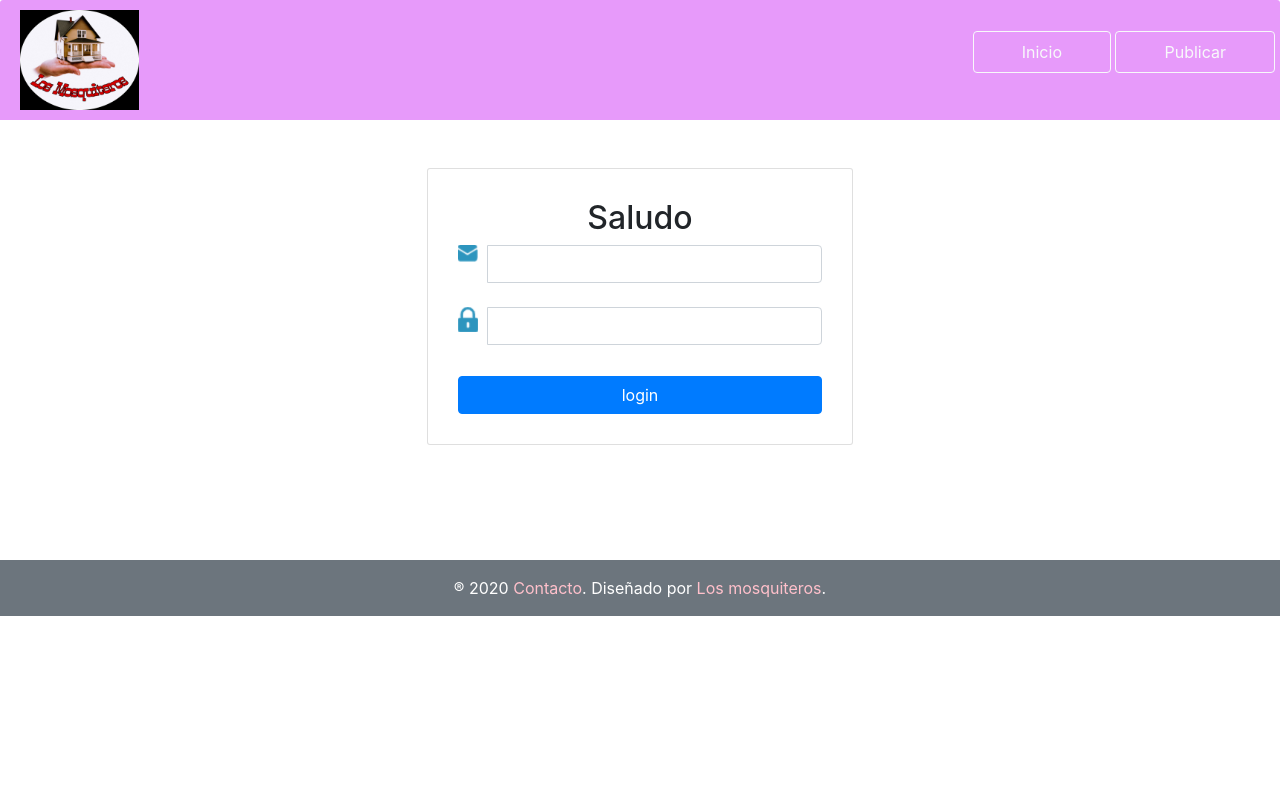
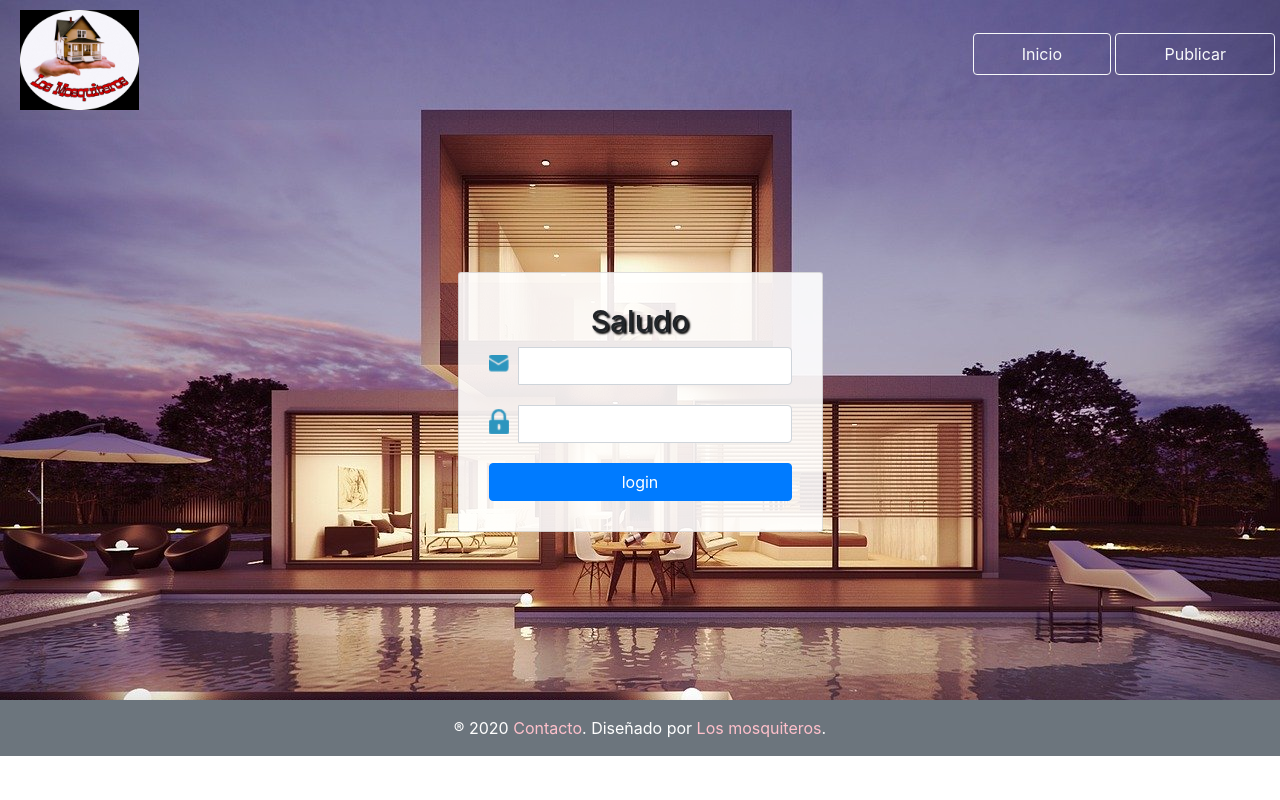
Before and after one commit to dchiapa/losMosquiteros, a PHP site: page /formLogin.php in a window 1280 px wide. Run offline with PHP 8.4, Linux system fonts and the light colour scheme.

Commit message:
login css

```diff
--- a/css/main.css
+++ b/css/main.css
@@ -33,9 +33,7 @@
 .formModificar {
     min-height: 576px;
 }
-#login{
-    min-height: 560px;
-}
+
 .Usuario {
     min-height: 700px;
 }
--- a/formLogin.php
+++ b/formLogin.php
@@ -5,8 +5,8 @@
 
 ?>
 <body>
-	<main id="login">
-		<header class="card-header border-0 mb-5">
+	<main id="ppal">
+		<header class="card-header border-0">
 			<img src="img/logo2.jpeg" alt="Logo de Los mosquiteros">
 			<h1 class="d-none">Los Mosquiteros</h1>
 			<nav>
@@ -18,15 +18,15 @@
 			</nav>
 		</header>
     <form action="login.php" method="POST">
-      <div class=" card form-group col-4 mx-auto mt-5">
+      <div class=" card form-group mx-auto">
         <h2 class="text-center">Saludo</h2>
-        <div class="input-group mb-4">
+        <div class="input-group mb-2">
           <div class="input-group-prepend">
             <div class="contenedorLogo"><img src="img/logoEmail.png" alt="" class="logoPass"></div>
           </div>
           <input type="text" name= "usuEmail"class="form-control" id="inlineFormInputGroup" >
         </div>
-        <div class="input-group mb-4">
+        <div class="input-group mb-2">
           <div class="input-group-prepend">
             <div class="contenedorLogo"><img src="img/logoPass.png" alt="" class="logoPass"></div>
           </div>
```
